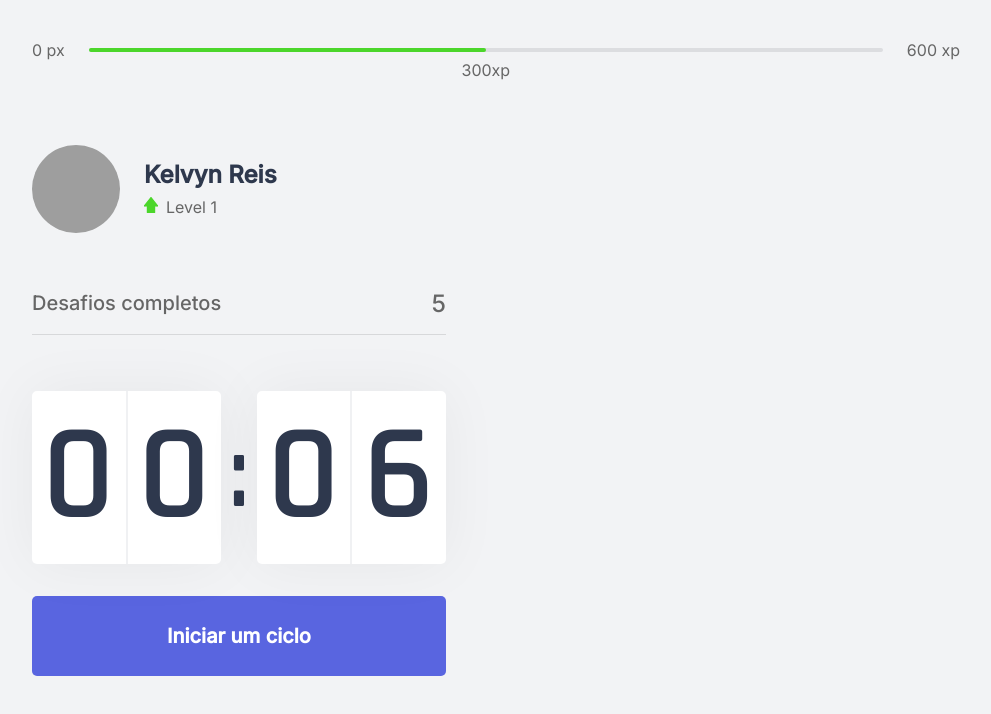
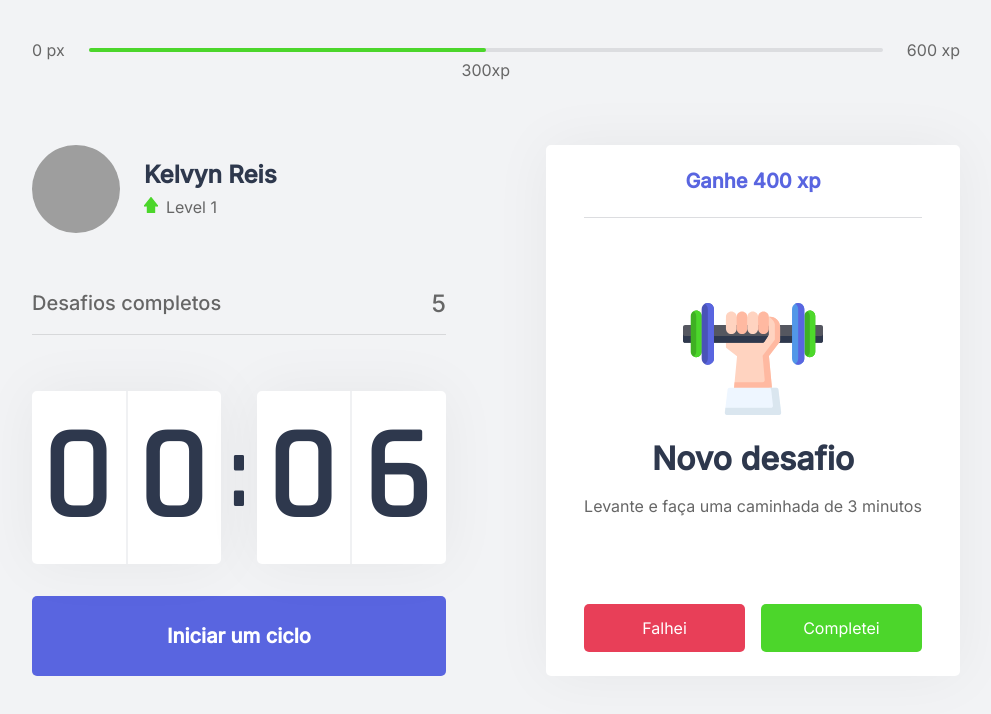
Before and after one commit to KelvynReis/Nlw-4, a Next.js app: page / in a window 1280 px wide. Shown: the top 714 px of the page, without its empty margins (144-1135 px from the left). Built offline with nearby package versions, Linux system fonts and the light colour scheme; grey boxes are pictures that could not be loaded.

Commit message:
create component ChallengeBox

```diff
--- /dev/null
+++ b/src/components/ChallengeBox.tsx
@@ -0,0 +1,49 @@
+import styles from '../styles/components/ChallengeBox.module.css';
+
+export function ChallengeBox(){
+
+    const hasActiveChallenge = true;
+
+    return(
+        <div className={styles.challengeBoxContainer}>
+
+            { hasActiveChallenge ? (
+                <div className={styles.challengeActive}>
+                    <header>
+                        Ganhe 400 xp
+                    </header>
+
+                    <main>
+                        <img src="icons/body.svg" alt=""/>
+                        <strong>Novo desafio</strong>
+                        <p>Levante e faça uma caminhada de 3 minutos</p>
+                    </main>
+
+                    <footer>
+                        <button
+                         type="button"
+                         className={styles.challengeFailedButton}
+                         >
+                            Falhei
+                         </button>
+                        <button
+                         type="button"
+                         className={styles.challengeSucceededButton}
+                         >
+                            Completei
+                         </button>
+                    </footer>
+                </div>
+            ):(
+                <div className={styles.challengeBoxNotActive}>
+                <strong>Finalize um ciclo para receber desafios</strong>
+                <p>
+                    <img src="icons/level-up.svg" alt="Leveu Up"/>
+                    Avance de Level completando desafios.
+                </p>
+            </div>
+            )}
+
+        </div>
+    );
+}
--- a/src/pages/index.tsx
+++ b/src/pages/index.tsx
@@ -1,9 +1,12 @@
+import Head from 'next/head'
+
+
 import { CompletedChallenges } from '../components/CompletedChallenges';
 import { Countdown } from '../components/Countdown';
 import { ExperienceBar } from "../components/ExperienceBar";
 import { Profile } from "../components/Profile";
+import { ChallengeBox } from '../components/ChallengeBox';
 
-import Head from 'next/head'
 
 import styles from "../styles/pages/Home.module.css";
 
@@ -15,7 +18,6 @@
       </Head>
 
       <ExperienceBar/>
-
       <section>
         <div>
           <Profile/>
@@ -23,7 +25,7 @@
           <Countdown/>
         </div>
         <div>
-
+          <ChallengeBox/>
         </div>
       </section>
     </div>
--- /dev/null
+++ b/src/styles/components/ChallengeBox.module.css
@@ -0,0 +1,112 @@
+.challengeBoxContainer{
+    height: 100%;
+
+    background: var(--white);
+    border-radius: 5px;
+    box-shadow: 0 0 60px rgba(0, 0, 0, 0.05);
+    padding: 1.5rem 2rem;
+
+    display: flex;
+    flex-direction: column;
+    align-items: center;
+    justify-content: center;
+
+    text-align: center;
+}
+
+.challengeBoxNotActive{
+    display: flex;
+    flex-direction: column;
+    align-items: center;
+}
+
+.challengeBoxNotActive strong{
+    font-size: 1.5rem;
+    font-weight: 500;
+    line-height: 1.4;
+}
+
+.challengeBoxNotActive p{
+    display: flex;
+    flex-direction: column;
+    align-items: center;
+    line-height: 1.4;
+
+    max-width: 70%;
+    margin-top: 3rem;
+}
+
+.challengeBoxNotActive p img{
+    margin-bottom: 1rem;
+}
+
+.challengeActive{
+    height: 100%;
+
+    display: flex;
+    flex-direction: column;
+}
+
+.challengeActive header{
+    color: var(--blue);
+    font-weight: 600;
+    font-size: 1.25rem;
+    padding: 0 2rem 1.5rem;
+
+    border-bottom: 1px solid var(--gray-line);
+}
+
+.challengeActive main{
+    flex: 1;
+    display: flex;
+    flex-direction: column;
+    align-items: center;
+    justify-content: center;
+}
+
+.challengeActive main strong{
+    font-size: 2rem;
+    font-weight: 600;
+    color: var(--title);
+    margin: 1.5rem 0 1rem;
+}
+
+.challengeActive main p {
+    line-height: 1.5;
+}
+
+.challengeActive footer{
+    display: grid;
+    grid-template-columns: 1fr 1fr;
+    gap: 1rem;
+}
+
+.challengeActive footer button{
+    height: 3rem;
+
+    display: flex;
+    align-items: center;
+    justify-content: center;
+
+    border: 0;
+    border-radius: 5px;
+
+    color: var(--white);
+
+    font-size: 1rem;
+    font: 600;
+
+    transition: filter 0.2s;
+}
+
+.challengeActive footer button.challengeFailedButton{
+    background: var(--red);
+}
+
+.challengeActive footer button.challengeSucceededButton{
+    background: var(--green);
+}
+
+.challengeActive footer button:hover{
+    filter: brightness(0.9);
+}
--- a/src/styles/components/Countdown.module.css
+++ b/src/styles/components/Countdown.module.css
@@ -11,7 +11,7 @@
 
     display: flex;
     align-items: center;
-    justify-content: space-around;
+    justify-content: space-evenly;
 
     background: var(--white);
     box-shadow: 0 0 60px rgba(0, 0, 0, 0.05);
--- a/src/styles/global.css
+++ b/src/styles/global.css
@@ -30,6 +30,7 @@
 }
 
 body{
+    min-width: 420px;
     background: var(--background);
     color: var(--text);
 }
--- a/src/styles/pages/Home.module.css
+++ b/src/styles/pages/Home.module.css
@@ -16,3 +16,10 @@
     gap:6.25rem;
     align-content: center;
 }
+
+@media (max-width: 768px) {
+    .container section {
+      grid-template-columns: 1fr;
+      padding: 5rem 0 3rem;
+    }
+  }
```
